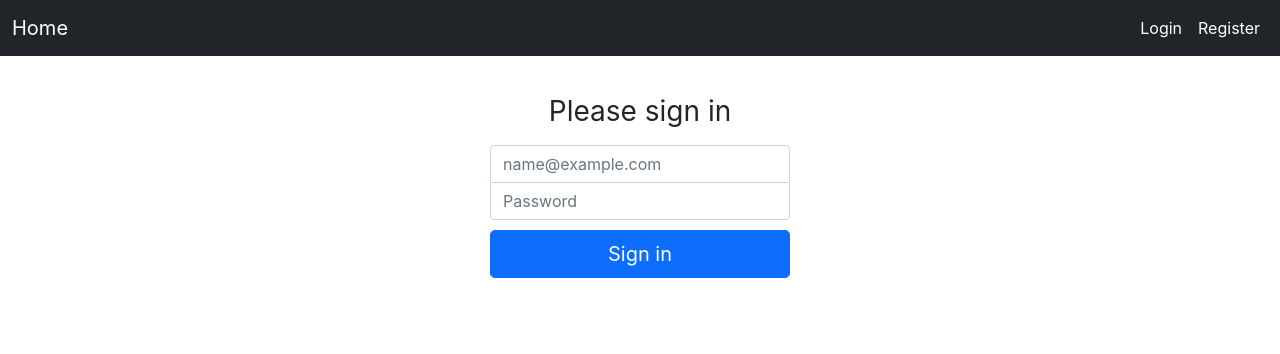
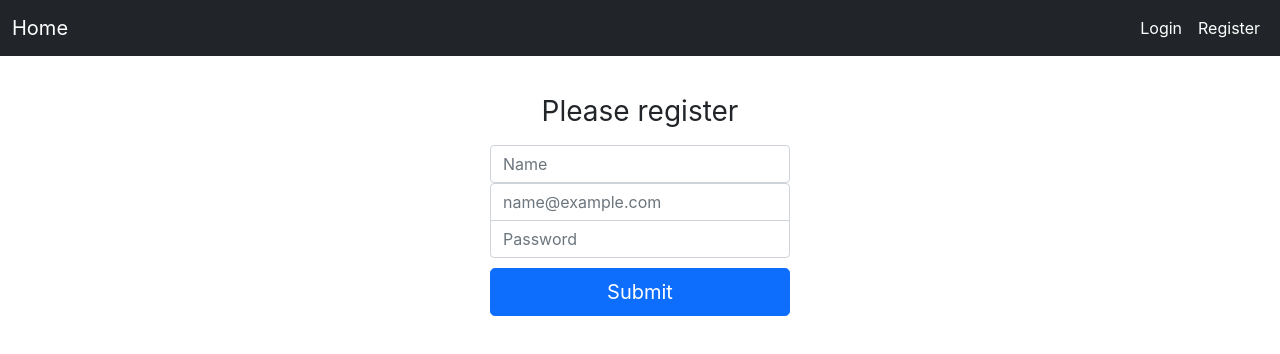
Before and after one commit to HampusJohnOlausson/react_authentication, a React (Create React App) app: page /register in a window 1280 px wide. Shown: the top 354 px of the page. Built offline with nearby package versions, Linux system fonts and the light colour scheme.

Commit message:
added all pages register and login

```diff
--- a/package.json
+++ b/package.json
@@ -10,8 +10,12 @@
     "@types/node": "^12.0.0",
     "@types/react": "^17.0.0",
     "@types/react-dom": "^17.0.0",
+    "@types/react-router": "^5.1.16",
+    "@types/react-router-dom": "^5.1.8",
     "react": "^17.0.2",
     "react-dom": "^17.0.2",
+    "react-router": "^5.2.0",
+    "react-router-dom": "^5.2.0",
     "react-scripts": "4.0.3",
     "typescript": "^4.1.2",
     "web-vitals": "^1.0.1"
--- a/src/App.tsx
+++ b/src/App.tsx
@@ -1,49 +1,23 @@
 import React from 'react';
 import logo from './logo.svg';
 import './App.css';
+import Login from './Pages/Login';
+import Nav from './Components/Nav';
+import { BrowserRouter, Route } from 'react-router-dom';
+import Home from './Pages/Home';
+import Register from './Pages/Register';
 
 function App() {
   return (
     <div className="App">
-      <nav className="navbar navbar-expand-md navbar-dark bg-dark mb-4">
-        <div className="container-fluid">
-          <a className="navbar-brand" href="#">
-            Home
-          </a>
-          <div>
-            <ul className="navbar-nav me-auto mb-2 mb-md-0">
-              <li className="nav-item">
-                <a className="nav-link active" aria-current="page" href="#">
-                  Login
-                </a>
-              </li>
-              <li className="nav-item">
-                <a className="nav-link active" aria-current="page" href="#">
-                  Register
-                </a>
-              </li>
-            </ul>
-          </div>
-        </div>
-      </nav>
-      <main className="form-signin">
-        <form>
-          <h1 className="h3 mb-3 fw-normal">Please sign in</h1>
-          <input
-            type="email"
-            className="form-control"
-            placeholder="name@example.com"
-          />
-          <input
-            type="password"
-            className="form-control"
-            placeholder="Password"
-          />
-          <button className="w-100 btn btn-lg btn-primary" type="submit">
-            Sign in
-          </button>
-        </form>
-      </main>
+      <BrowserRouter>
+        <Nav />
+        <main className="form-signin">
+          <Route path="/" component={Home} />
+          <Route path="/login" component={Login} />
+          <Route path="/register" component={Register} />
+        </main>
+      </BrowserRouter>
     </div>
   );
 }
--- /dev/null
+++ b/src/Components/Nav.tsx
@@ -0,0 +1,32 @@
+import React from 'react'
+import { Link } from 'react-router-dom';
+
+const Nav = () => {
+    return (
+      <div>
+        <nav className="navbar navbar-expand-md navbar-dark bg-dark mb-4">
+          <div className="container-fluid">
+            <Link to="/" className="navbar-brand" href="#">
+              Home
+            </Link>
+            <div>
+              <ul className="navbar-nav me-auto mb-2 mb-md-0">
+                <li className="nav-item">
+                  <Link to="/login" className="nav-link active" aria-current="page" href="#">
+                    Login
+                  </Link>
+                </li>
+                <li className="nav-item">
+                  <Link to="/register" className="nav-link active" aria-current="page" href="#">
+                    Register
+                  </Link>
+                </li>
+              </ul>
+            </div>
+          </div>
+        </nav>
+      </div>
+    );
+}
+
+export default Nav
--- /dev/null
+++ b/src/Pages/Home.tsx
@@ -0,0 +1,11 @@
+import React from 'react'
+
+const Home = () => {
+    return (
+        <div>
+
+        </div>
+    )
+}
+
+export default Home
--- /dev/null
+++ b/src/Pages/Login.tsx
@@ -0,0 +1,26 @@
+import React from 'react'
+
+const Login = () => {
+    return (
+      <div>
+        <form>
+          <h1 className="h3 mb-3 fw-normal">Please sign in</h1>
+          <input
+            type="email"
+            className="form-control"
+            placeholder="name@example.com"
+          />
+          <input
+            type="password"
+            className="form-control"
+            placeholder="Password"
+          />
+          <button className="w-100 btn btn-lg btn-primary" type="submit">
+            Sign in
+          </button>
+        </form>
+      </div>
+    );
+}
+
+export default Login
--- /dev/null
+++ b/src/Pages/Register.tsx
@@ -0,0 +1,31 @@
+import React from 'react'
+
+const Register = () => {
+    return (
+      <div>
+        <form>
+          <h1 className="h3 mb-3 fw-normal">Please register</h1>
+          <input
+            type="name"
+            className="form-control"
+            placeholder="Name"
+          />
+          <input
+            type="email"
+            className="form-control"
+            placeholder="name@example.com"
+          />
+          <input
+            type="password"
+            className="form-control"
+            placeholder="Password"
+          />
+          <button className="w-100 btn btn-lg btn-primary" type="submit">
+            Submit
+          </button>
+        </form>
+      </div>
+    );
+}
+
+export default Register
```
Also changed, not shown: 2 other files (tests, documents, lock files or other folders).
